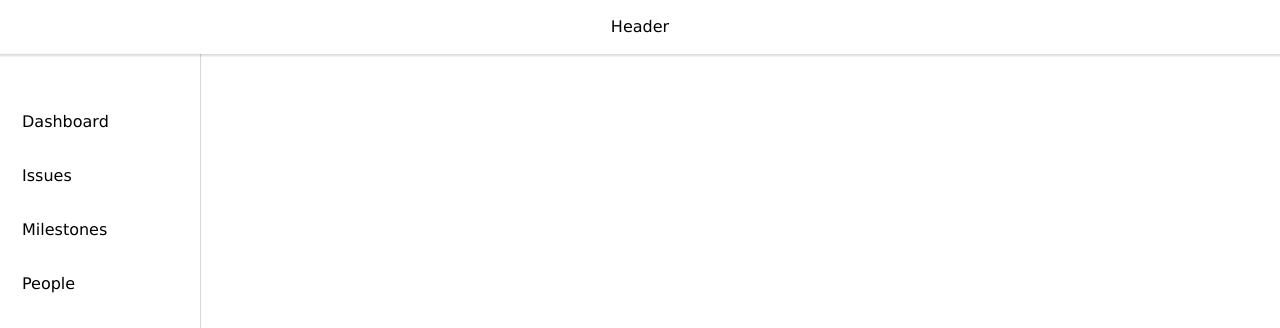
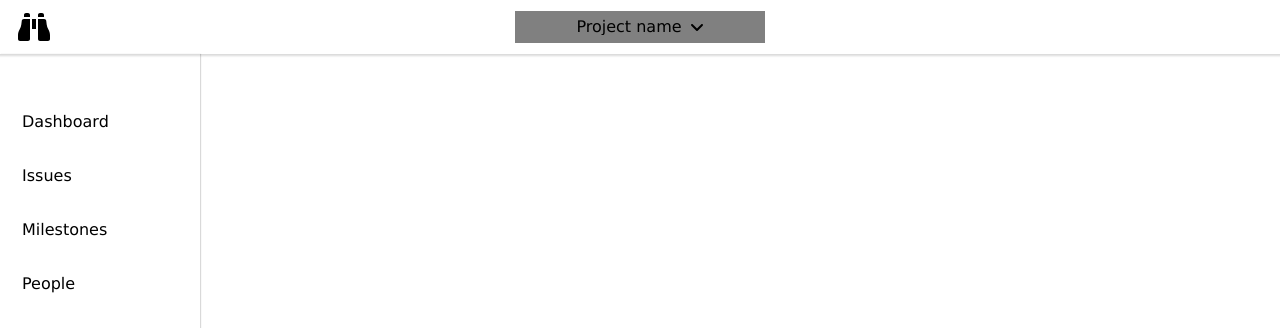
Before and after one commit to tupasj/Issue-Tracker, a React (Vite) app in the folder frontend/: page /app in a window 1280 px wide. Shown: the top 328 px of the page. Built offline with nearby package versions, Linux system fonts and the light colour scheme.

Commit message:
Added Header logo and dropdown menu

```diff
--- a/frontend/src/GlobalStyles.tsx
+++ b/frontend/src/GlobalStyles.tsx
@@ -58,6 +58,9 @@ const Styles = createGlobalStyle`
     --charcoal: #373F51;
     --eerie-black: #1B1B1E;
 }
+html {
+	box-sizing: border-box;
+}
 html, body, #root {
 	min-height: 100vh;
 	font-family: Geneva, Verdana, sans-serif;
--- /dev/null
+++ b/frontend/src/components/Elements/Project/AddNewProject.tsx
@@ -0,0 +1,25 @@
+import styled from 'styled-components';
+import { FontAwesomeIcon } from '@fortawesome/react-fontawesome';
+import { faPlus } from '@fortawesome/free-solid-svg-icons';
+
+const Container = styled.div`
+  display: flex;
+`;
+
+const NewProjectInput = styled.input`
+  flex-grow: 1;
+`;
+
+const StyledFontAwesomeIcon = styled(FontAwesomeIcon)`
+  font-size: 1.25rem;
+  padding: 4px;
+`;
+
+export const AddNewProject = () => {
+  return (
+    <Container>
+      <NewProjectInput type="text" placeholder="Create new project..." />
+      <StyledFontAwesomeIcon icon={faPlus} />
+    </Container>
+  );
+};
--- /dev/null
+++ b/frontend/src/components/Elements/Project/Project.tsx
@@ -0,0 +1,15 @@
+import styled from 'styled-components';
+
+const Container = styled.div`
+  margin-bottom: 4px;
+  text-overflow: ellipsis;
+  overflow: hidden;
+  white-space: nowrap;
+  &:hover {
+    box-shadow: 0px 0px 1px 2px blue;
+  }
+`;
+
+export const Project = () => {
+  return <Container>Project name Project name Project name</Container>;
+};
--- /dev/null
+++ b/frontend/src/components/Elements/Project/index.ts
@@ -0,0 +1,2 @@
+export * from './Project';
+export * from './AddNewProject';
--- /dev/null
+++ b/frontend/src/components/Elements/Text/TooltipWrapper.tsx
@@ -0,0 +1,30 @@
+import styled from 'styled-components';
+import { useState } from 'react';
+
+const Container = styled.span``;
+
+const Tooltip = styled.span`
+  position: absolute;
+  top: 25px;
+  left: 22px;
+  color: white;
+  background-color: black;
+  cursor: text;
+`;
+
+type Props = {
+  text: string;
+  children: React.ReactNode;
+};
+
+export const TooltipWrapper = ({ text, children }: Props) => {
+  const [hoverActive, setHoverActive] = useState(false);
+  const overflowLength = 23;
+
+  return (
+    <Container onMouseOver={() => setHoverActive(true)} onMouseLeave={() => setHoverActive(false)}>
+      {children}
+      {hoverActive && text.length >= overflowLength && <Tooltip>{text}</Tooltip>}
+    </Container>
+  );
+};
--- /dev/null
+++ b/frontend/src/components/Elements/Text/index.ts
@@ -0,0 +1 @@
+export * from './TooltipWrapper';
--- a/frontend/src/components/Elements/index.ts
+++ b/frontend/src/components/Elements/index.ts
@@ -1,2 +1,4 @@
+export * from './Form';
 export * from './Issue';
 export * from './Label';
+export * from './Project';
--- a/frontend/src/components/Header/Header.tsx
+++ b/frontend/src/components/Header/Header.tsx
@@ -1,4 +1,8 @@
 import styled from 'styled-components';
+import { FontAwesomeIcon } from '@fortawesome/react-fontawesome';
+import { faBinoculars } from '@fortawesome/free-solid-svg-icons';
+import { Link } from 'react-router-dom';
+import { HeaderDropdown } from '@/components/Header';
 
 const Container = styled.header`
   grid-area: header;
@@ -10,10 +14,32 @@ const Container = styled.header`
   box-shadow: 0px 0px 2px 2px rgba(0, 0, 0, 0.15);
 `;
 
+const StyledLink = styled(Link)`
+  position: absolute;
+  left: 18px;
+  &:link,
+  :visited,
+  :active {
+    color: black;
+  }
+`;
+
+const StyledFontAwesomeIcon = styled(FontAwesomeIcon)`
+  font-size: 32px;
+  cursor: pointer;
+`;
+
 export const sum = (...numbers: number[]) => {
   return numbers.reduce((total, number) => total + number, 0);
 };
 
 export const Header = () => {
-  return <Container>Header</Container>;
+  return (
+    <Container>
+      <StyledLink to="/app/dashboard">
+        <StyledFontAwesomeIcon icon={faBinoculars} />
+      </StyledLink>
+      <HeaderDropdown />
+    </Container>
+  );
 };
--- /dev/null
+++ b/frontend/src/components/Header/HeaderDropdown.tsx
@@ -0,0 +1,76 @@
+import styled from 'styled-components';
+import { FontAwesomeIcon } from '@fortawesome/react-fontawesome';
+import { faAngleDown } from '@fortawesome/free-solid-svg-icons';
+import { useState } from 'react';
+import { Project, AddNewProject } from '@/components/Elements/Project';
+import { TooltipWrapper } from '@/components/Elements/Text';
+
+const Container = styled.div`
+  cursor: pointer;
+  position: relative;
+  z-index: 4;
+  width: 250px;
+`;
+
+const CurrentProject = styled.div`
+  display: flex;
+  gap: 8px;
+  padding-top: 8px;
+  padding-bottom: 8px;
+  padding-left: 14px;
+  padding-right: 14px;
+  justify-content: center;
+  background-color: gray;
+`;
+
+const ProjectName = styled.span`
+  text-overflow: ellipsis;
+  overflow: hidden;
+  white-space: nowrap;
+`;
+
+const DropdownMenuContainer = styled.div`
+  position: absolute;
+  top: 34px;
+  width: 250px;
+  background-color: gray;
+  z-index: -1;
+  padding-top: 4px;
+`;
+
+const DropdownMenu = () => {
+  const numbers: number[] = [1, 2, 3, 4];
+
+  return (
+    <DropdownMenuContainer>
+      {numbers.map((item) => {
+        return <Project key={item} />;
+      })}
+      <AddNewProject />
+    </DropdownMenuContainer>
+  );
+};
+
+export const HeaderDropdown = () => {
+  const [dropdownActive, setDropdownActive] = useState(false);
+
+  const toggleDropdown = () => {
+    if (!dropdownActive) {
+      setDropdownActive(true);
+    } else if (dropdownActive) {
+      setDropdownActive(false);
+    }
+  };
+
+  return (
+    <Container>
+      <CurrentProject onClick={toggleDropdown}>
+        <ProjectName>
+          <TooltipWrapper text="Project name">Project name</TooltipWrapper>
+        </ProjectName>
+        <FontAwesomeIcon icon={faAngleDown} />
+      </CurrentProject>
+      {dropdownActive && <DropdownMenu />}
+    </Container>
+  );
+};
--- a/frontend/src/components/Header/index.ts
+++ b/frontend/src/components/Header/index.ts
@@ -1 +1,2 @@
 export * from './Header';
+export * from './HeaderDropdown';
```
